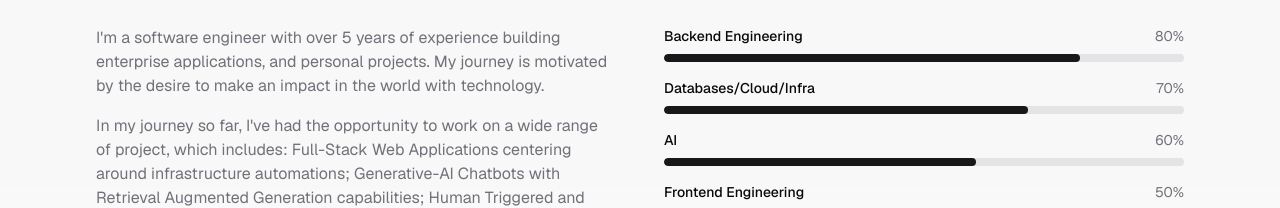
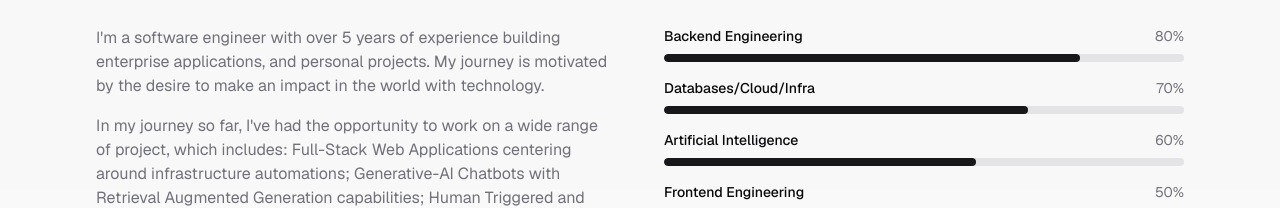
Before and after one commit to charlesgohck/charlesgohck.com, a Next.js app: page / in a window 1280 px wide. Shown: the part 1082-1290 px from the top of the page. Built offline with nearby package versions, Linux system fonts and the light colour scheme; no server answers.

Commit message:
[HOMEPAGE] Changed AI to long form

```diff
--- a/app/(home)/page.tsx
+++ b/app/(home)/page.tsx
@@ -243,7 +243,7 @@ function AboutSection() {
   const skills = [
     { name: "Backend Engineering", level: 80 },
     { name: "Databases/Cloud/Infra", level: 70 },
-    { name: "AI", level: 60 },
+    { name: "Artificial Intelligence", level: 60 },
     { name: "Frontend Engineering", level: 50 }
   ];
 
```
